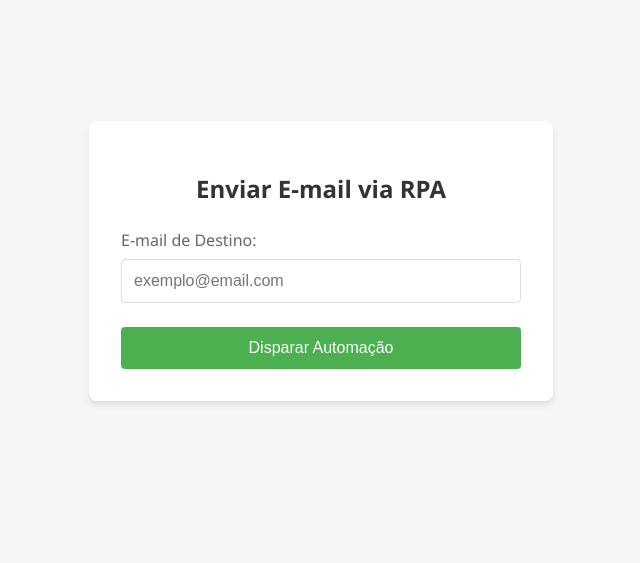
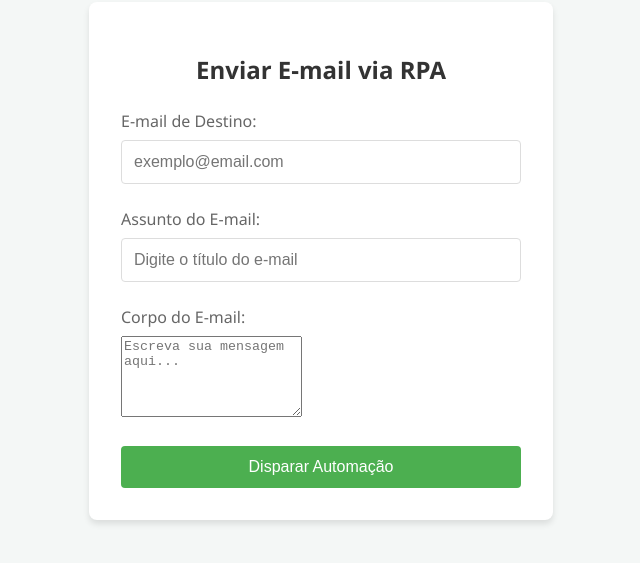
Before and after one commit to FlavioHenriqueC/SEND-EMAIL, a plain HTML site: page index.html in a window 1280 px wide. Shown: the part 139-702 px from the top of the page, without its empty margins (319-959 px from the left). Drawn offline with Linux system fonts and the light colour scheme.

Commit message:
Adicionando inputs

```diff
--- a/index.html
+++ b/index.html
@@ -14,6 +14,17 @@
                 <label for="email_destino">E-mail de Destino:</label>
                 <input type="email" id="email_destino" name="email_destino" placeholder="exemplo@email.com" required>
             </div>
+
+            <div class="input-group">
+                <label for="assunto">Assunto do E-mail:</label>
+                <input type="text" id="assunto" name="assunto" placeholder="Digite o título do e-mail" required>
+            </div>
+
+            <div class="input-group">
+                <label for="corpo_email">Corpo do E-mail:</label>
+                <textarea id="corpo_email" name="corpo_email" rows="5" placeholder="Escreva sua mensagem aqui..." required></textarea>
+            </div>
+
             <button type="submit">Disparar Automação</button>
         </form>
     </div>
```
